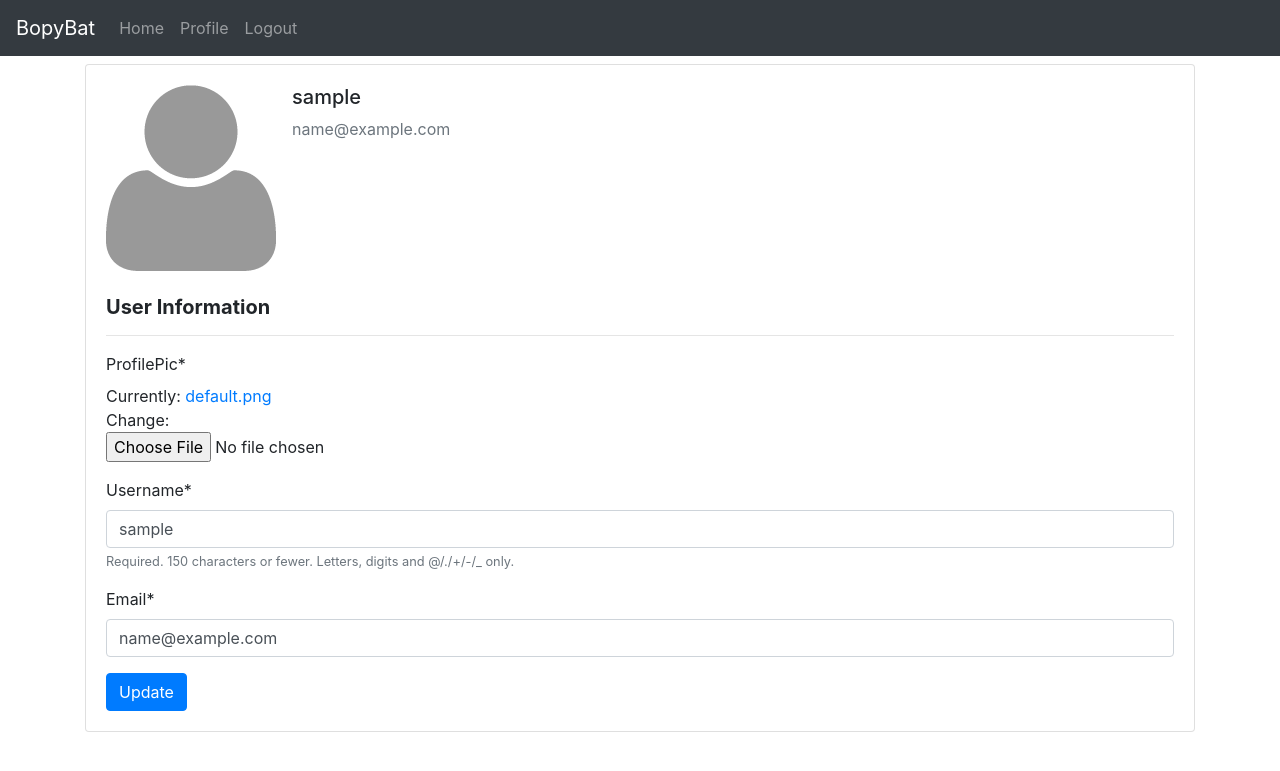
After one commit to Shmood00/BopyBat, a Django app: page /profile/ in a window 1280 px wide. The commit adds this page. Shown: the top 771 px of the page. Run offline with Django 3.2, Linux system fonts and the light colour scheme; the visitor is signed in with stand-in values (Sample User, id 1); some libraries are stand-ins or nearby versions.

Commit message:
Added User Profiles

```diff
--- a/software/secbin/pastebin/admin.py
+++ b/software/secbin/pastebin/admin.py
@@ -1,5 +1,7 @@
 from django.contrib import admin
 from .models import Bopie
+from .models import Profile
 
 # Register your models here.
 admin.site.register(Bopie)
+admin.site.register(Profile)
--- a/software/secbin/pastebin/apps.py
+++ b/software/secbin/pastebin/apps.py
@@ -3,3 +3,6 @@ from django.apps import AppConfig
 
 class PastebinConfig(AppConfig):
     name = 'pastebin'
+
+    def ready(self):
+        import pastebin.signals
--- a/software/secbin/pastebin/forms.py
+++ b/software/secbin/pastebin/forms.py
@@ -1,6 +1,7 @@
 from django import forms
 from django.contrib.auth.models import User
 from django.contrib.auth.forms import UserCreationForm
+from .models import Profile
 
 class UserRegisterForm(UserCreationForm):
     email = forms.EmailField()
@@ -8,3 +9,15 @@ class UserRegisterForm(UserCreationForm):
     class Meta:
         model = User
         fields = ['username', 'email', 'password1', 'password2']
+
+class UserUpdateForm(forms.ModelForm):
+    email = forms.EmailField()
+
+    class Meta:
+        model = User
+        fields = ['username', 'email']
+
+class ProfileUpdateForm(forms.ModelForm):
+    class Meta:
+        model = Profile
+        fields = ['profilePic']
--- a/software/secbin/pastebin/models.py
+++ b/software/secbin/pastebin/models.py
@@ -1,6 +1,7 @@
 from django.db import models
 from django.utils import timezone
 from django.contrib.auth.models import User
+from PIL import Image
 
 # Create your models here.
 class Bopie(models.Model):
@@ -11,3 +12,20 @@ class Bopie(models.Model):
 
     def __str__(self):
         return self.title
+
+#for user profile
+class Profile(models.Model):
+    user = models.OneToOneField(User, on_delete=models.CASCADE)
+    profilePic = models.ImageField(default='default.png', upload_to='profile_pics')
+
+    def __str__(self):
+        return '{} Profile'.format(self.user.username)
+
+    def save(self): #overriding main save function
+        super().save()
+        img = Image.open(self.image.path)
+
+        if img.height > 300 or img.width > 300:
+            output_size = (300, 300)
+            img.thumbnail(output_size)
+            img.save(self.image.path)
--- /dev/null
+++ b/software/secbin/pastebin/signals.py
@@ -0,0 +1,13 @@
+from django.db.models.signals import post_save
+from django.contrib.auth.models import User
+from django.dispatch import receiver
+from .models import Profile
+
+@receiver(post_save, sender=User)
+def createProfile(sender, instance, created, **kwargs):
+    if created:
+        Profile.objects.create(user=instance)
+
+@receiver(post_save, sender=User)
+def saveProfile(sender, instance, **kwargs):
+    instance.profile.save()
--- a/software/secbin/pastebin/templates/pastebin/base.html
+++ b/software/secbin/pastebin/templates/pastebin/base.html
@@ -25,6 +25,9 @@
           <a class="nav-link" href="{% url 'pastebin-index' %}">Home</a>
         </li>
         {% if user.is_authenticated %}
+          <li class="nav-item">
+            <a class="nav-link" href="{% url 'pastebin-profile' %}">Profile</a>
+          </li>
           <li class="nav-item">
             <a class="nav-link" href="{% url 'pastebin-logout' %}">Logout</a>
           </li>
--- a/software/secbin/pastebin/templates/pastebin/index.html
+++ b/software/secbin/pastebin/templates/pastebin/index.html
@@ -45,10 +45,10 @@
     </div>
     <!--beginning of row2 -->
     <div class="row">
-      <div class="col-sm pt-2">
+      <div class="col-sm pt-4">
         <h5><b>Recent Bopies</b></h5><hr />
         {% for post in posts %}
-          <div class="pt-3">
+          <div class="pt-2">
             <div class="card">
               <div class="card-body">
                   <p><b>{{post.title}}</b> - {{post.date_posted|date:"F d, Y"}}</p><hr />
--- /dev/null
+++ b/software/secbin/pastebin/templates/pastebin/profile.html
@@ -0,0 +1,31 @@
+
+{% extends "pastebin/base.html" %}
+{% load crispy_forms_tags %}
+{% block content %}
+
+    <div class="container">
+        <div class="card">
+            <div class="card-body">
+                <div class="media">
+                    <img class="mr-3" src="{{ user.profile.profilePic.url }}">
+                    <div class="media-body">
+                        <h5 class="mt-0">{{user.username}}</h5>
+                        <p class="text-secondary">{{user.email}}</p>
+                    </div>
+                </div>
+                <!-- FORM -->
+                <form method="POST" enctype="multipart/form-data">
+                    {% csrf_token %}
+                    <div class="form-group">
+                        <h5 class="pt-4"><b>User Information</b></h5><hr />
+                        {{profile_form|crispy}}
+                        {{user_form|crispy}}
+                    </div>
+
+                    <button class="btn btn-primary" type="submit" id="userSubmit">Update</button>
+                </form>
+            </div>
+        </div>
+    </div>
+
+{% endblock content %}
--- a/software/secbin/pastebin/urls.py
+++ b/software/secbin/pastebin/urls.py
@@ -6,5 +6,6 @@ urlpatterns = [
     path('', views.index, name='pastebin-index'),
     path('login/', auth_views.LoginView.as_view(template_name='pastebin/login.html'), name='pastebin-login'),
     path('logout/', auth_views.LogoutView.as_view(template_name='pastebin/logout.html'), name='pastebin-logout'),
-    path('register/', views.register, name='pastebin-register')
+    path('register/', views.register, name='pastebin-register'),
+    path('profile/', views.profile, name='pastebin-profile'),
 ]
--- a/software/secbin/pastebin/views.py
+++ b/software/secbin/pastebin/views.py
@@ -1,7 +1,8 @@
 from django.shortcuts import render, redirect
 from .models import Bopie
 from django.contrib import messages
-from .forms import UserRegisterForm
+from .forms import UserRegisterForm, UserUpdateForm, ProfileUpdateForm
+from django.contrib.auth.decorators import login_required
 
 # Create your views here.
 
@@ -13,7 +14,7 @@ def index(request):
 
     return render(request, 'pastebin/index.html', context)
 
-def about(request): #will actually login
+def about(request): #will actually login TBH IDK IF THIS IS NEEDED
     return render(request, 'pastebin/about.html', {'title':'About'})
 
 #registration
@@ -31,4 +32,29 @@ def register(request):
     else:
         form = UserRegisterForm()
 
-    return render(request, 'pastebin/register.html', {'form':form})
+    return render(request, 'pastebin/register.html', {'form':form, 'title':'Register'})
+
+@login_required #user must be logged in to access this page
+def profile(request):
+
+    if request.method == 'POST':
+        user_form = UserUpdateForm(request.POST, instance=request.user)
+        profile_form = ProfileUpdateForm(request.POST, request.FILES, instance=request.user.profile)
+
+        if user_form.is_valid() and profile_form.is_valid():
+            user_form.save()
+            profile_form.save()
+
+            messages.success(request, 'Your account has been updated.')
+            return redirect('pastebin-profile')
+
+    else:
+        user_form = UserUpdateForm(instance=request.user)
+        profile_form = ProfileUpdateForm(instance=request.user.profile)
+
+    context = {
+        'user_form': user_form,
+        'profile_form': profile_form
+    }
+
+    return render(request, 'pastebin/profile.html', context)
--- a/software/secbin/secbin/settings.py
+++ b/software/secbin/secbin/settings.py
@@ -33,6 +33,7 @@ ALLOWED_HOSTS = []
 INSTALLED_APPS = [
     'pastebin.apps.PastebinConfig',
     'crispy_forms',
+    'sslserver', #used for ssl certificate
     'django.contrib.admin',
     'django.contrib.auth',
     'django.contrib.contenttypes',
@@ -122,6 +123,11 @@ USE_TZ = True
 # https://docs.djangoproject.com/en/2.1/howto/static-files/
 
 STATIC_URL = '/static/'
+
+MEDIA_ROOT = os.path.join(BASE_DIR, 'media')
+MEDIA_URL = '/media/'
+
 CRISPY_TEMPLATE_PACK = 'bootstrap4'
 
 LOGIN_REDIRECT_URL = 'pastebin-index'
+LOGIN_URL = 'pastebin-login'
--- a/software/secbin/secbin/urls.py
+++ b/software/secbin/secbin/urls.py
@@ -16,9 +16,14 @@ Including another URLconf
 from django.contrib import admin
 from django.contrib.auth import views as auth_views
 from django.urls import path, include
+from django.conf import settings
+from django.conf.urls.static import static
 
 urlpatterns = [
     path('admin/', admin.site.urls),
     path('', include('pastebin.urls')),
 
 ]
+
+if settings.DEBUG:
+    urlpatterns += static(settings.MEDIA_URL, document_root=settings.MEDIA_ROOT)
```
Also changed, not shown: software/secbin/media/default.png (added), software/secbin/media/profile_pics/profile.png (added), software/secbin/pastebin/migrations/0002_profile.py (added).
